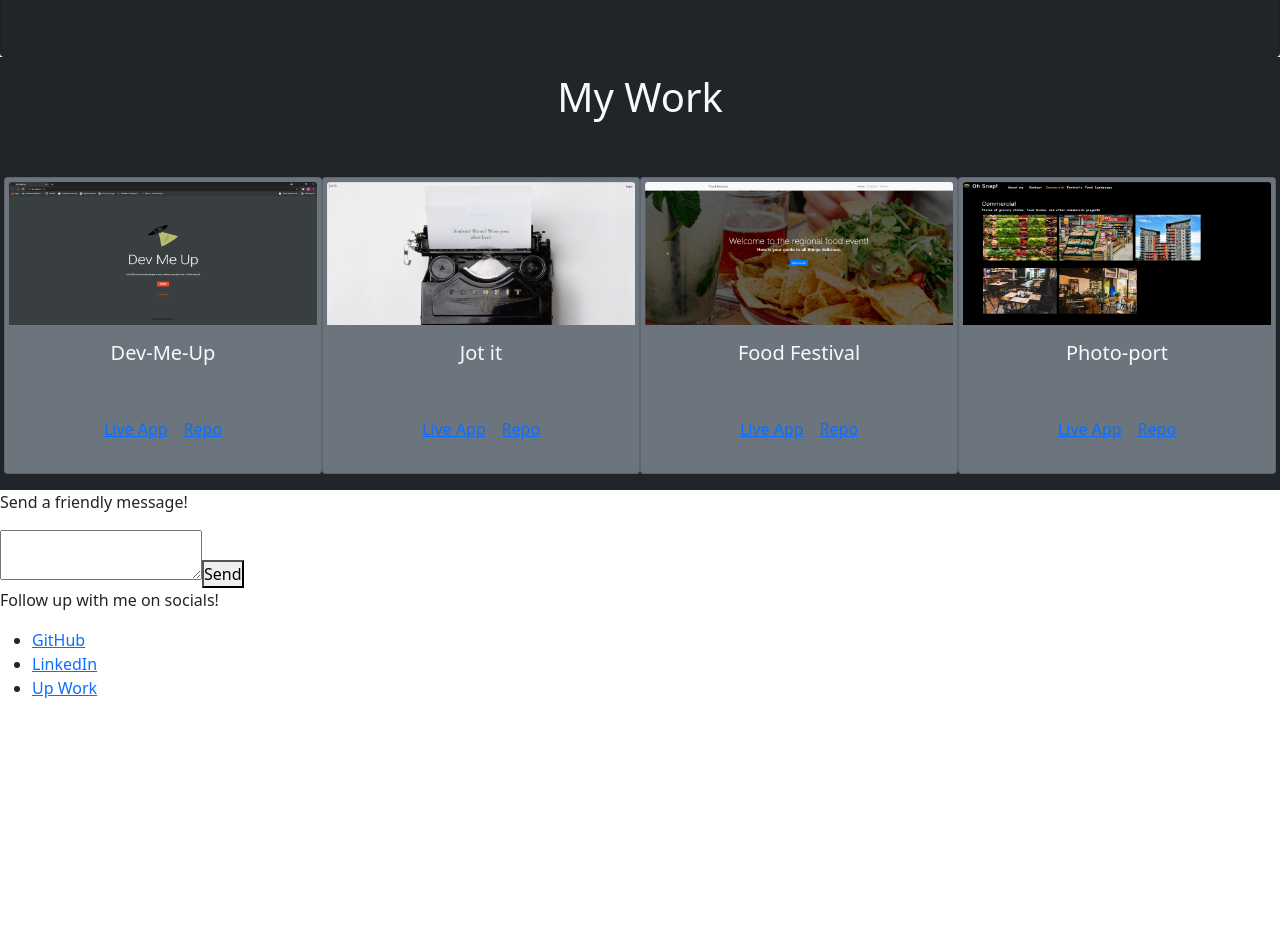
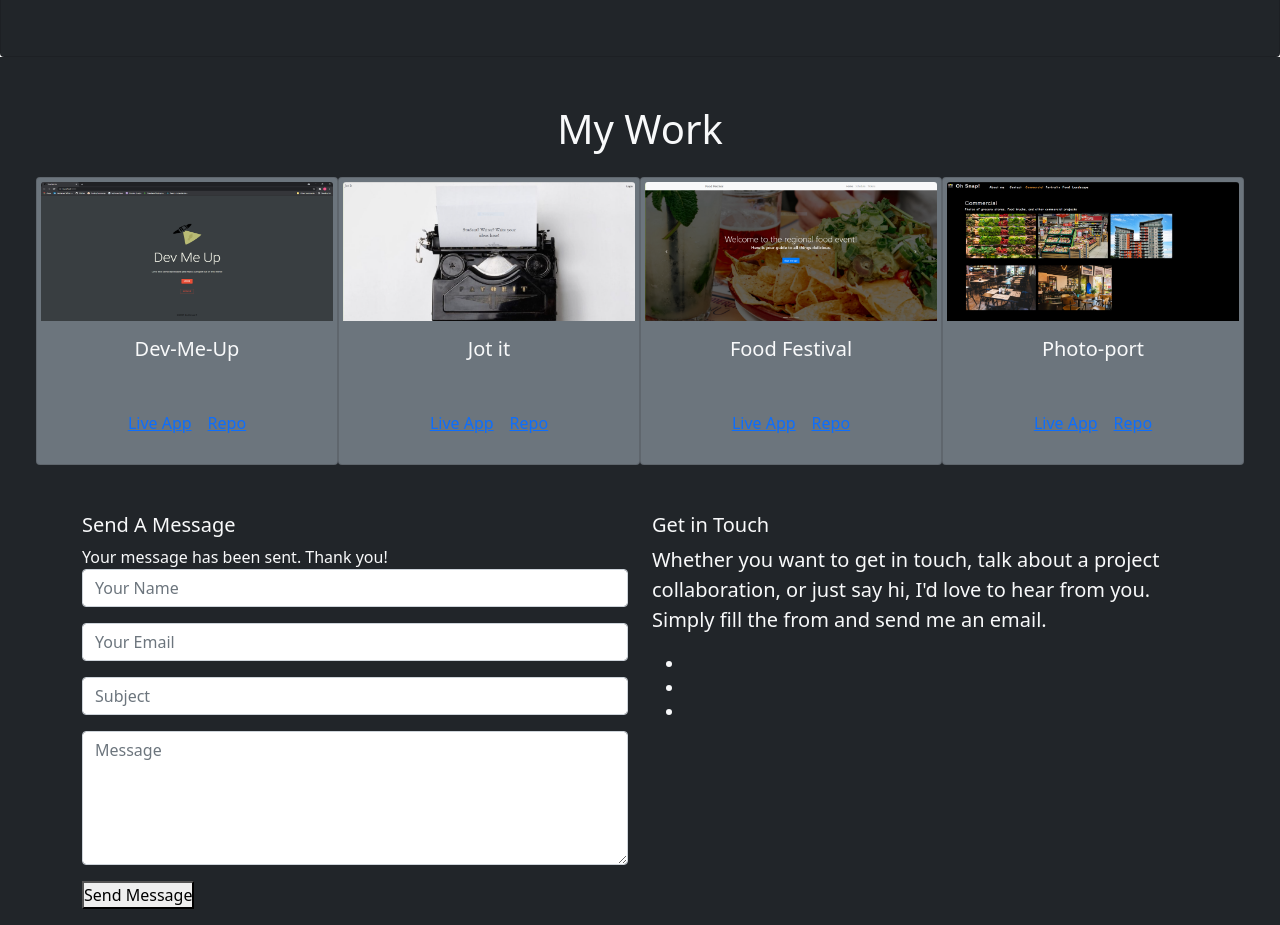
Before and after one commit to NathanaelWhite/Nathanael-White-portfolio, a React (Create React App) app: page / in a window 1280 px wide. Shown: the part 903-1828 px from the top of the page. Before the commit the page ends 1619 px from the top, so only its background shows below. Built offline with nearby package versions, Linux system fonts and the light colour scheme.

Commit message:
initial style for contact section

```diff
--- a/src/components/About/index.js
+++ b/src/components/About/index.js
@@ -2,7 +2,7 @@ import React from "react";
 
 function About() {
   return (
-      <div class="card text-light bg-dark p-5">
+      <div class="card text-light bg-dark p-5 mt-0">
         <div class="row g-0">
           <div class="col-md-4">
             <img
--- a/src/components/Contact/index.js
+++ b/src/components/Contact/index.js
@@ -1,20 +1,153 @@
 import React from "react";
 
 function Contact() {
-    return(
-        <div className="contact">
-            <p>Send a friendly message!</p>
-            <textarea></textarea>
-            <button className="send-btn">Send</button>
-
-            <p>Follow up with me on socials!</p>
-            <ul className="socials">
-                <li><a href="#">GitHub</a></li>
-                <li><a href="#">LinkedIn</a></li>
-                <li><a href="#">Up Work</a></li>
-            </ul>
+  return (
+      <section className="bg-dark text-light pb-3">
+      <div className="overlay-mf"></div>
+      <div className="container">
+        <div className="row">
+          <div className="col-sm-12">
+            <div className="contact-mf">
+              <div id="contact" className="box-shadow-full">
+                <div className="row">
+                  <div className="col-md-6">
+                    <div className="title-box-2">
+                      <h5 className="title-left">Send A Message</h5>
+                    </div>
+                    <div>
+                      <form
+                        action="https://formspree.io/xdoeonlo"
+                        method="POST"
+                        className="contactForm"
+                      >
+                        <div id="sendmessage">
+                          Your message has been sent. Thank you!
+                        </div>
+                        <div id="errormessage"></div>
+                        <div className="row">
+                          <div className="col-md-12 mb-3">
+                            <div className="form-group">
+                              <input
+                                type="text"
+                                name="name"
+                                className="form-control"
+                                id="name"
+                                placeholder="Your Name"
+                                data-rule="minlen:4"
+                                data-msg="Please enter at least 4 chars"
+                              />
+                              <div className="validation"></div>
+                            </div>
+                          </div>
+                          <div className="col-md-12 mb-3">
+                            <div className="form-group">
+                              <input
+                                type="email"
+                                className="form-control"
+                                name="email"
+                                id="email"
+                                placeholder="Your Email"
+                                data-rule="email"
+                                data-msg="Please enter a valid email"
+                              />
+                              <div className="validation"></div>
+                            </div>
+                          </div>
+                          <div className="col-md-12 mb-3">
+                            <div className="form-group">
+                              <input
+                                type="text"
+                                className="form-control"
+                                name="subject"
+                                id="subject"
+                                placeholder="Subject"
+                                data-rule="minlen:4"
+                                data-msg="Please enter at least 8 chars of subject"
+                              />
+                              <div className="validation"></div>
+                            </div>
+                          </div>
+                          <div className="col-md-12 mb-3">
+                            <div className="form-group">
+                              <textarea
+                                className="form-control"
+                                name="message"
+                                rows="5"
+                                data-rule="required"
+                                data-msg="Please write something for us"
+                                placeholder="Message"
+                              ></textarea>
+                              <div className="validation"></div>
+                            </div>
+                          </div>
+                          <div className="col-md-12">
+                            <button
+                              type="submit"
+                              className="button button-a button-big button-rouded"
+                            >
+                              Send Message
+                            </button>
+                          </div>
+                        </div>
+                      </form>
+                    </div>
+                  </div>
+                  <div className="col-md-6">
+                    <div className="title-box-2 pt-4 pt-md-0">
+                      <h5 className="title-left">Get in Touch</h5>
+                    </div>
+                    <div className="more-info">
+                      <p className="lead">
+                        Whether you want to get in touch, talk about a project
+                        collaboration, or just say hi, I'd love to hear from
+                        you.
+                        <br />
+                        Simply fill the from and send me an email.
+                      </p>
+                    </div>
+                    <div className="socials">
+                      <ul>
+                        <li>
+                          <a href="" target="_blank" rel="noopener noreferrer">
+                            <span className="ico-circle">
+                              <i className="ion-social-codepen"></i>
+                            </span>
+                          </a>
+                        </li>
+                        <li>
+                          <a href="" target="_blank" rel="noopener noreferrer">
+                            <span className="ico-circle">
+                              <i className="ion-social-github"></i>
+                            </span>
+                          </a>
+                        </li>
+                        <li>
+                          <a href="" target="_blank" rel="noopener noreferrer">
+                            <span className="ico-circle">
+                              <i className="ion-social-linkedin"></i>
+                            </span>
+                          </a>
+                        </li>
+                      </ul>
+                    </div>
+                  </div>
+                </div>
+              </div>
+            </div>
+          </div>
         </div>
-    )
+      </div>
+      <footer>
+        <div className="container">
+          <div className="row">
+            <div className="col-sm-12">
+              <div className="copyright-box"></div>
+            </div>
+          </div>
+        </div>
+      </footer>
+    </section>
+  );
 }
 
 export default Contact;
--- a/src/components/Work/index.js
+++ b/src/components/Work/index.js
@@ -3,8 +3,8 @@ import Project from "../Project";
 
 function Work() {
   return (
-    <div className="my-work text-center text-light bg-dark p-3">
-      <h1 className="pb-5">My Work</h1>
+    <div className="my-work text-center text-light bg-dark p-5">
+      <h1 className="pb-3">My Work</h1>
       <Project />
     </div>
   );
```
